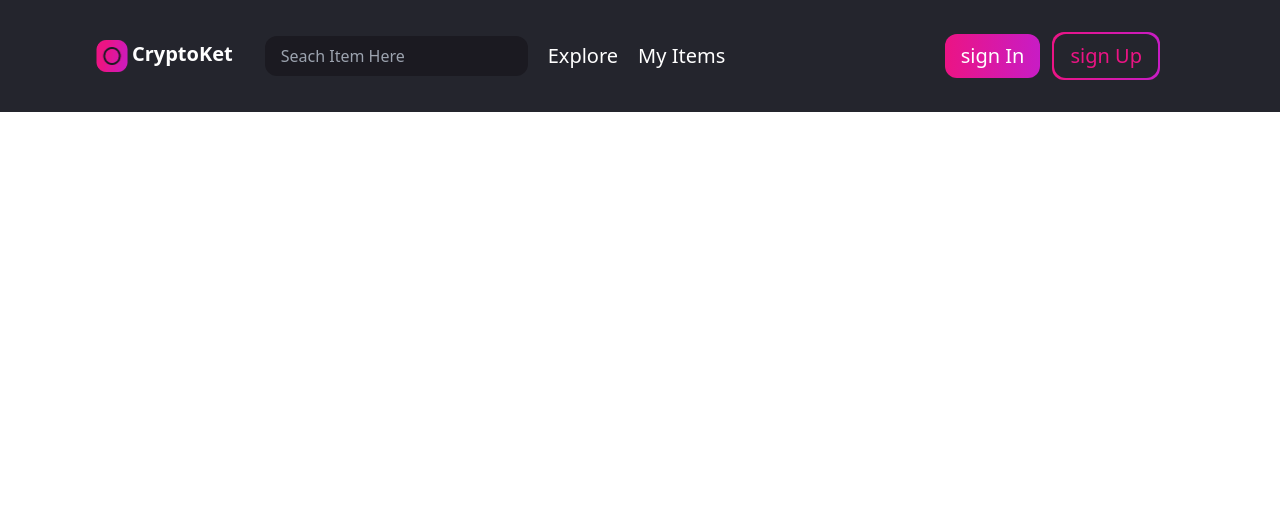
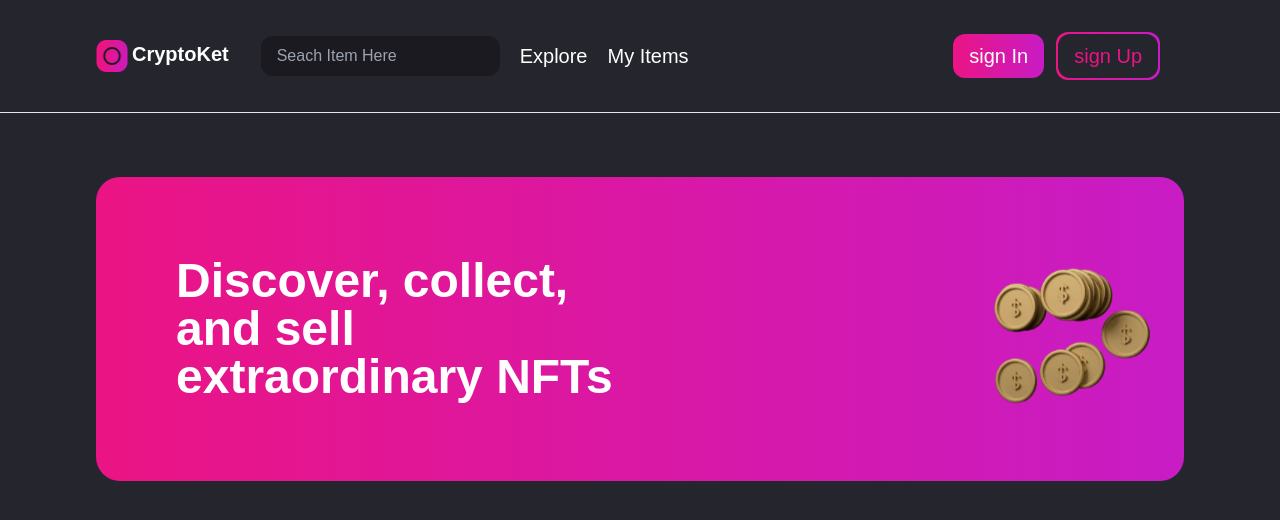
Before and after one commit to TanatornZ/NFT-Clone, a Next.js app: page / in a window 1280 px wide. Shown: the top 520 px of the page. Built offline with nearby package versions, Linux system fonts and the light colour scheme.

Commit message:
add banner

```diff
--- /dev/null
+++ b/components/Banner.tsx
@@ -0,0 +1,17 @@
+import Image from 'next/image'
+import React from 'react'
+
+type Props = {}
+
+function Banner({}: Props) {
+  return (
+    <div className='flex justify-between items-center bg-gradient-to-r from-primary to-seccond mt-8 md:mt-16 mx-4 py-8 px-8 rounded-3xl relative md:mx-24 lg:py-16'>
+        <p className='text-xl md:text-4xl lg:text-5xl w-1/2 text-white font-bold p-4 lg:ml-8'>Discover, collect, and sell extraordinary NFTs</p>
+        <div className='shake-vertical  w-28 h-20 md:w-52 md:h-28 mt-3 lg:w-40 lg:h-36'>
+            <Image src='/images/coin.png' layout='fill' alt='coin' />
+        </div>
+    </div>
+  )
+}
+
+export default Banner
--- a/components/buttons/PrimaryButton.tsx
+++ b/components/buttons/PrimaryButton.tsx
@@ -6,7 +6,7 @@ type Props = {
 
 function PrimaryButton({ text }: Props) {
   return (
-    <button className="py-2 px-4 rounded-xl  bg-gradient-to-r from-button-primary to-button-seccond">
+    <button className="py-2 px-4 rounded-xl  bg-gradient-to-r from-primary to-seccond">
       <p className="text-white text-xl font-medium">{text}</p>
     </button>
   );
--- a/components/buttons/SecondaryButton.tsx
+++ b/components/buttons/SecondaryButton.tsx
@@ -6,9 +6,9 @@ type Props = {
 
 function SecondaryButton({ text }: Props) {
   return (
-    <button className="relative inline-flex items-center justify-center p-0.5 overflow-hidden  rounded-xl group bg-gradient-to-r from-button-primary to-button-seccond ">
+    <button className="relative inline-flex items-center justify-center p-0.5 overflow-hidden  rounded-xl group bg-gradient-to-r from-primary to-seccond ">
       <div className="relative py-2 px-4 transition-all ease-in duration-75 bg-main rounded-xl  ">
-        <p className='text-button-primary text-xl font-medium'>{text}</p>
+        <p className='text-primary text-xl font-medium'>{text}</p>
       </div>
     </button>
   );
--- a/components/navbar/Navbar.tsx
+++ b/components/navbar/Navbar.tsx
@@ -11,7 +11,7 @@ function Navbar({}: Props) {
 
   return (
     <>
-      <div className="flex bg-main p-8 justify-between items-center z-20 md:px-24">
+      <div className="flex bg-main p-8 justify-between items-center z-20 md:px-24 border-b">
         <div className=" flex items-center">
           <div className="w-8 h-8 relative">
             <Image src="/images/logo.png" layout="fill" alt="logo" />
--- a/pages/index.tsx
+++ b/pages/index.tsx
@@ -1,13 +1,17 @@
 import type { NextPage } from 'next'
 import Head from 'next/head'
 import Image from 'next/image'
+import Banner from '../components/Banner'
 import Navbar from '../components/navbar/Navbar'
 import styles from '../styles/Home.module.css'
 
 const Home: NextPage = () => {
   return (
-    <div className=''>
+    <div className='bg-main w-screen h-screen'>
       <Navbar />
+        <div className="">
+          <Banner />
+        </div>
     </div>
   )
 }
--- a/styles/globals.css
+++ b/styles/globals.css
@@ -1,3 +1,72 @@
 @tailwind base;
 @tailwind components;
 @tailwind utilities;
+
+@import url("https://fonts.googleapis.com/css2?family=Poppins:wght@200;300;400;500;600;700&display=swap");
+
+html {
+  font-family: "Poppins", sans-serif;
+}
+
+.shake-vertical {
+  -webkit-animation: shake-vertical 10s cubic-bezier(0.455, 0.03, 0.515, 0.955)
+    2s infinite both;
+  animation: shake-vertical 10s cubic-bezier(0.455, 0.03, 0.515, 0.955) 2s
+    infinite both;
+}
+@-webkit-keyframes shake-vertical {
+  0%,
+  100% {
+    -webkit-transform: translateY(0);
+    transform: translateY(0);
+  }
+  10%,
+  30%,
+  50%,
+  70% {
+    -webkit-transform: translateY(-8px);
+    transform: translateY(-8px);
+  }
+  20%,
+  40%,
+  60% {
+    -webkit-transform: translateY(8px);
+    transform: translateY(8px);
+  }
+  80% {
+    -webkit-transform: translateY(6.4px);
+    transform: translateY(6.4px);
+  }
+  90% {
+    -webkit-transform: translateY(-6.4px);
+    transform: translateY(-6.4px);
+  }
+}
+@keyframes shake-vertical {
+  0%,
+  100% {
+    -webkit-transform: translateY(0);
+    transform: translateY(0);
+  }
+  10%,
+  30%,
+  50%,
+  70% {
+    -webkit-transform: translateY(-8px);
+    transform: translateY(-8px);
+  }
+  20%,
+  40%,
+  60% {
+    -webkit-transform: translateY(8px);
+    transform: translateY(8px);
+  }
+  80% {
+    -webkit-transform: translateY(6.4px);
+    transform: translateY(6.4px);
+  }
+  90% {
+    -webkit-transform: translateY(-6.4px);
+    transform: translateY(-6.4px);
+  }
+}
--- a/tailwind.config.js
+++ b/tailwind.config.js
@@ -6,8 +6,8 @@ module.exports = {
   theme: {
     extend: {
       colors: {
-        'button-primary' : '#EB1484',
-        'button-seccond' : '#C81CC5',
+        'primary' : '#EB1484',
+        'seccond' : '#C81CC5',
         'main' : '#24252d',
         'card' : '#2A2D3A',
         'footer' : '#24252D',
```
